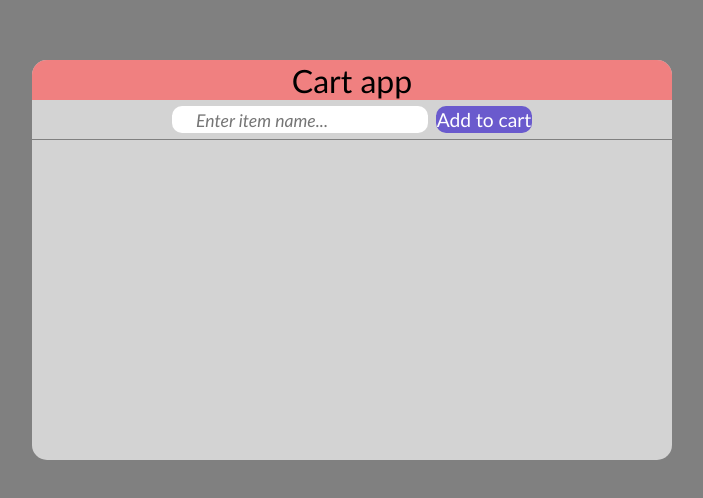
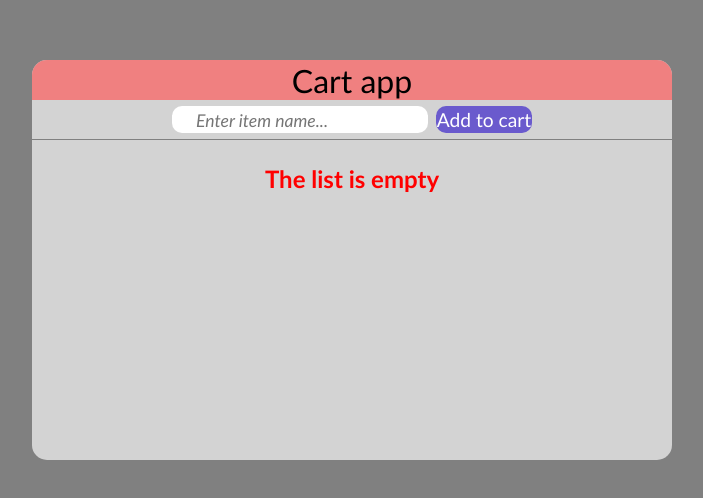
Before and after one commit to miloss98/cart-app, a React (Vite) app: page / in a window 1280 px wide. Shown: the part 140-638 px from the top of the page, without its empty margins (288-991 px from the left). Built offline with nearby package versions, Linux system fonts and the light colour scheme.

Commit message:
empty list

```diff
--- a/src/App.jsx
+++ b/src/App.jsx
@@ -64,6 +64,9 @@ const App = () => {
           </button>
         </div>
         <div className="items">
+          {data.length < 1 && (
+            <h1 className="empty-list"> The list is empty</h1>
+          )}
           {data.map((item) => {
             const { id, name } = item;
             return (
--- a/src/styles/app.css
+++ b/src/styles/app.css
@@ -124,3 +124,9 @@
 #single-item-btn:hover {
   cursor: pointer;
 }
+/* empty */
+.empty-list {
+  padding-top: 1rem;
+  font-size: 1.5rem;
+  color: red;
+}
```
